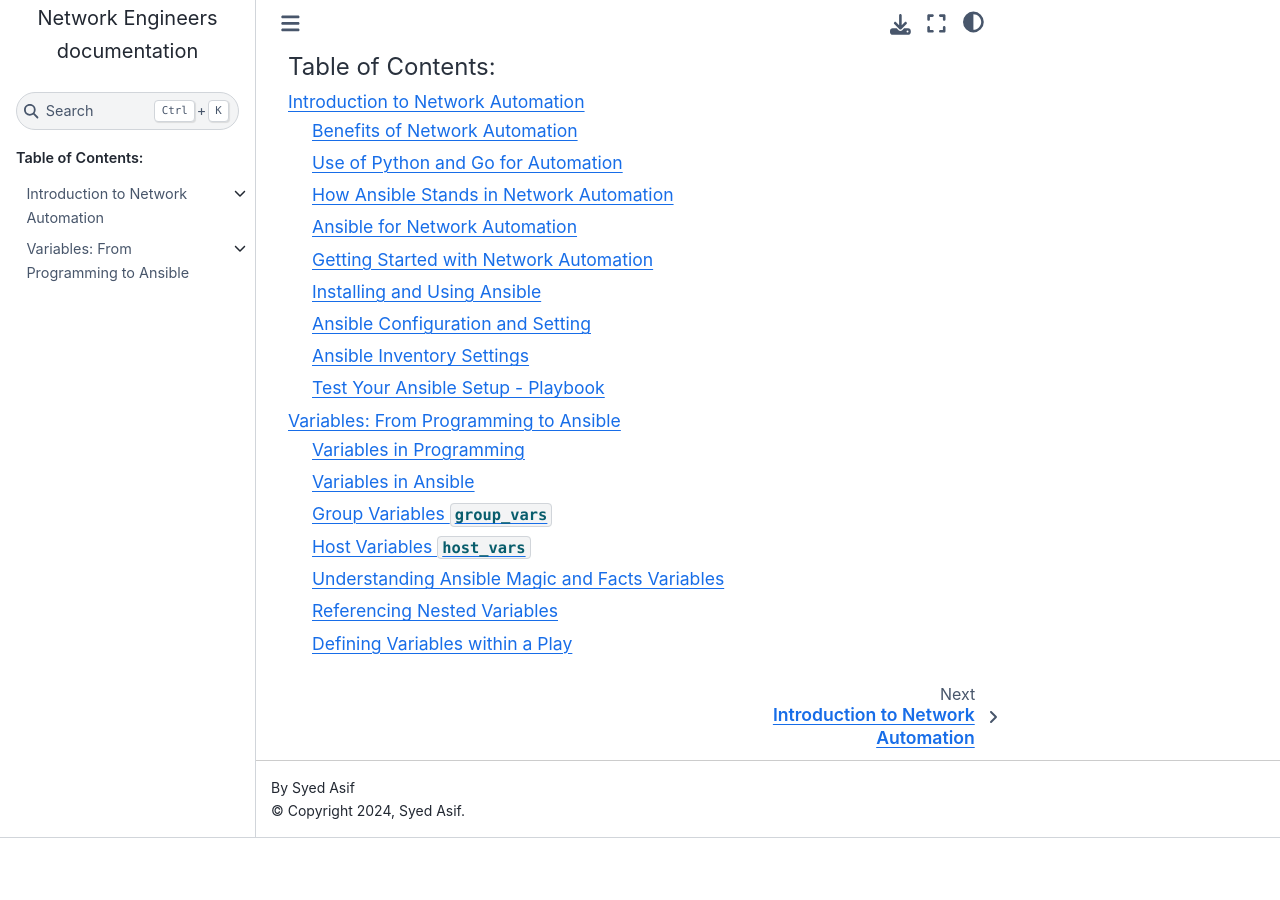
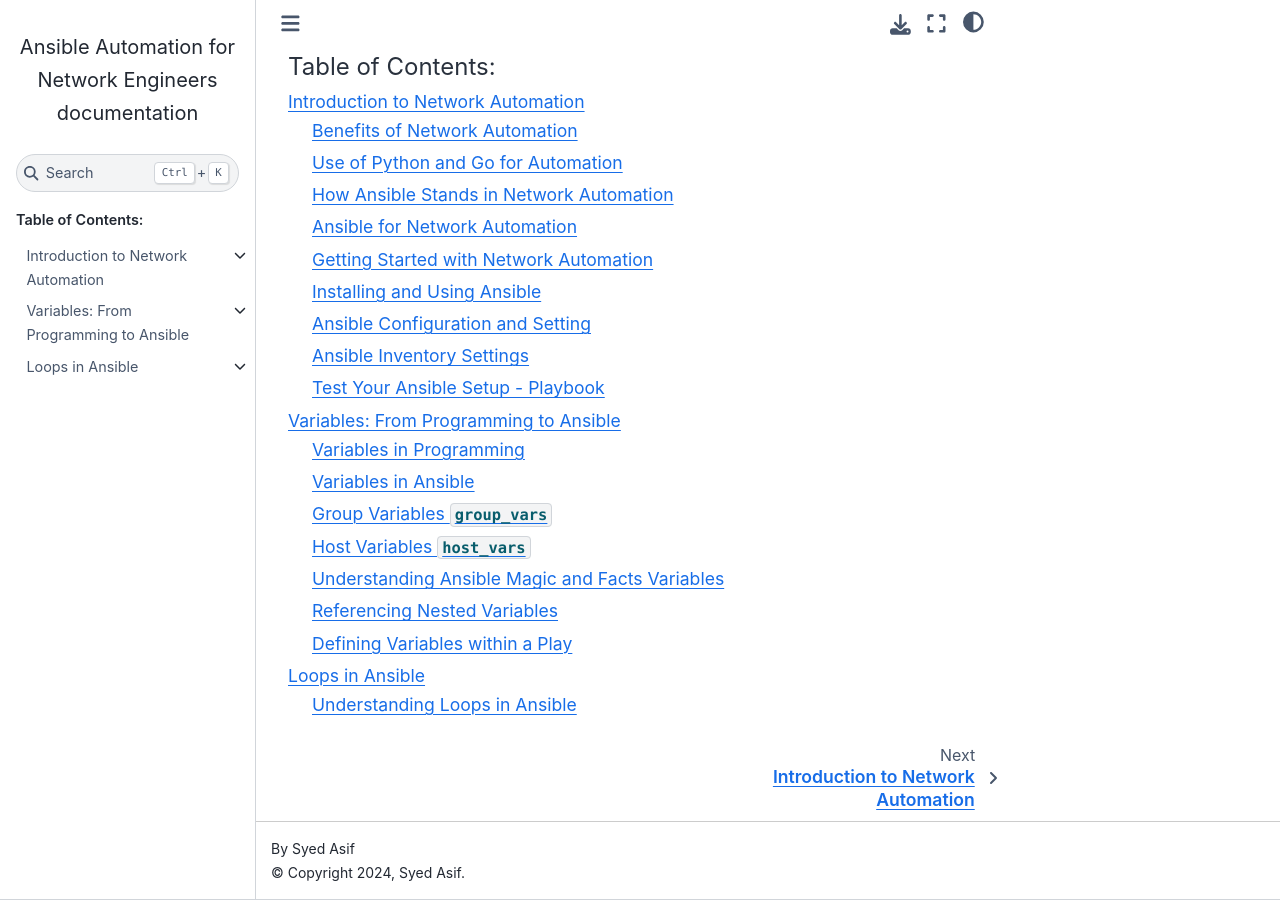
Before and after one commit to sydasif/ansible-cbt-lab, a Sphinx documentation site: the page built from docs/source/index.md, in a window 1280 px wide and 900 px high, scrolled down 821 px. Built offline with Sphinx 7.4.7 and the Sphinx Book theme 1.1.4, drawn with Linux system fonts in a browser that asks for light colours; before the commit the page ends 1659 px from its top, so only the background shows below that; part of the change alters nothing that is shown.

````diff
--- a/docs/source/index.md
+++ b/docs/source/index.md
@@ -37,4 +37,5 @@ This is a quick start guide for Ansible and is under development.
 
 01_introduction/index
 02_variables/index
+03_loop/index
 ```
````
